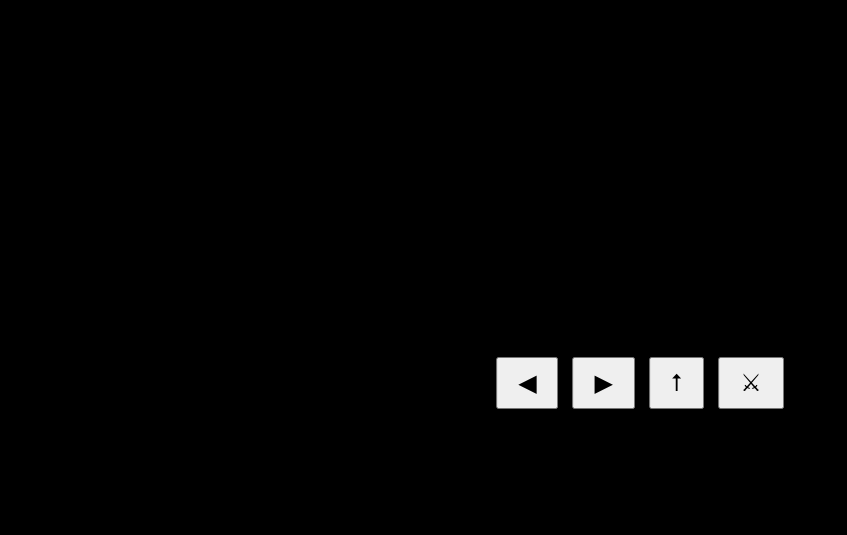
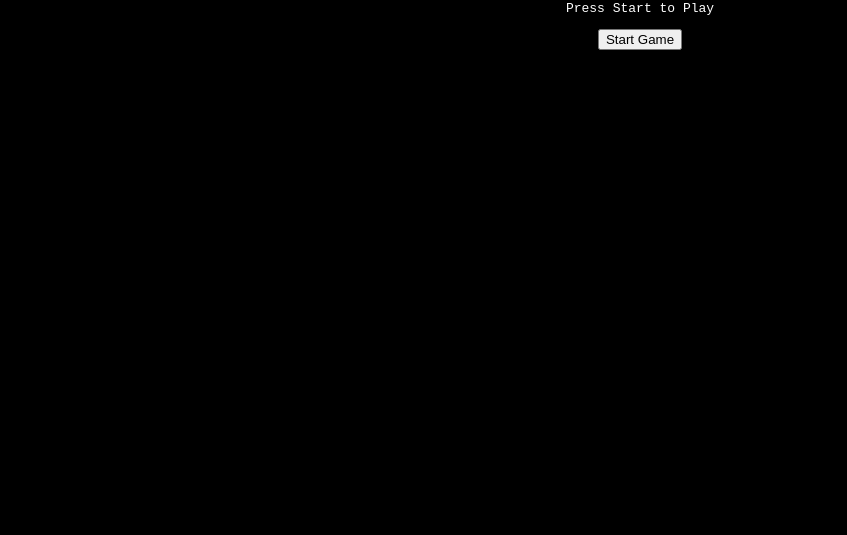
Before and after one commit to olsenan/usagi-game, a plain HTML site: page index.html in a window 1280 px wide. Shown: the part 366-901 px from the top of the page, without its empty margins (0-847 px from the left). After the commit the page ends 800 px from the top, so only its background shows below. Drawn offline with Linux system fonts and the light colour scheme.

Commit message:
Add files via upload

```diff
--- a/index.html
+++ b/index.html
@@ -3,22 +3,16 @@
 <head>
   <meta charset="UTF-8">
   <meta name="viewport" content="width=device-width, initial-scale=1.0">
-  <title>Usagi Yojimbo</title>
+  <title>Usagi Yojimbo - Fan Game</title>
   <link rel="stylesheet" href="style.css">
-  <link rel="manifest" href="manifest.json">
 </head>
 <body>
   <div id="title-screen">
     <h1>Usagi Yojimbo</h1>
-    <button onclick="startGame()">Start Game</button>
+    <p>Press Start to Play</p>
+    <button id="startButton">Start Game</button>
   </div>
   <canvas id="gameCanvas"></canvas>
-  <div id="controls">
-    <button id="left">◀</button>
-    <button id="right">▶</button>
-    <button id="jump">⭡</button>
-    <button id="attack">⚔</button>
-  </div>
   <script src="game.js"></script>
 </body>
 </html>
--- a/style.css
+++ b/style.css
@@ -1,22 +1,16 @@
 body {
   margin: 0;
-  padding: 0;
   background: black;
-  overflow: hidden;
+  color: white;
+  font-family: monospace;
+  text-align: center;
 }
 #gameCanvas {
-  display: block;
-  margin: auto;
-  background: #000;
+  display: none;
+  width: 100%;
+  height: 100vh;
+  background: #87ceeb;
 }
-#controls {
-  position: fixed;
-  bottom: 20px;
-  left: 50%;
-  transform: translateX(-50%);
+#title-screen {
+  margin-top: 40vh;
 }
-#controls button {
-  font-size: 24px;
-  margin: 5px;
-  padding: 10px 20px;
-}
```
Also changed, not shown: background1.png (added), background2.png (added), background3.png (added), spritesheet.png (added).
